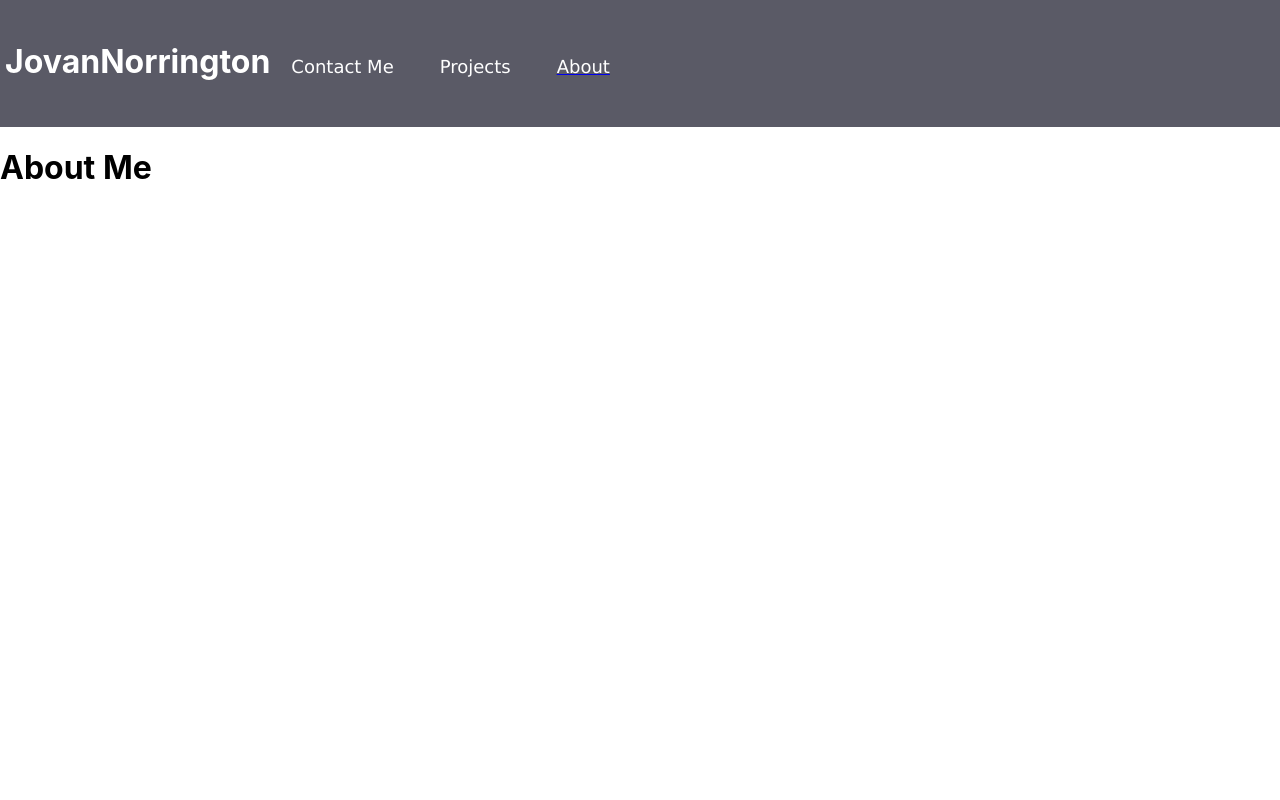
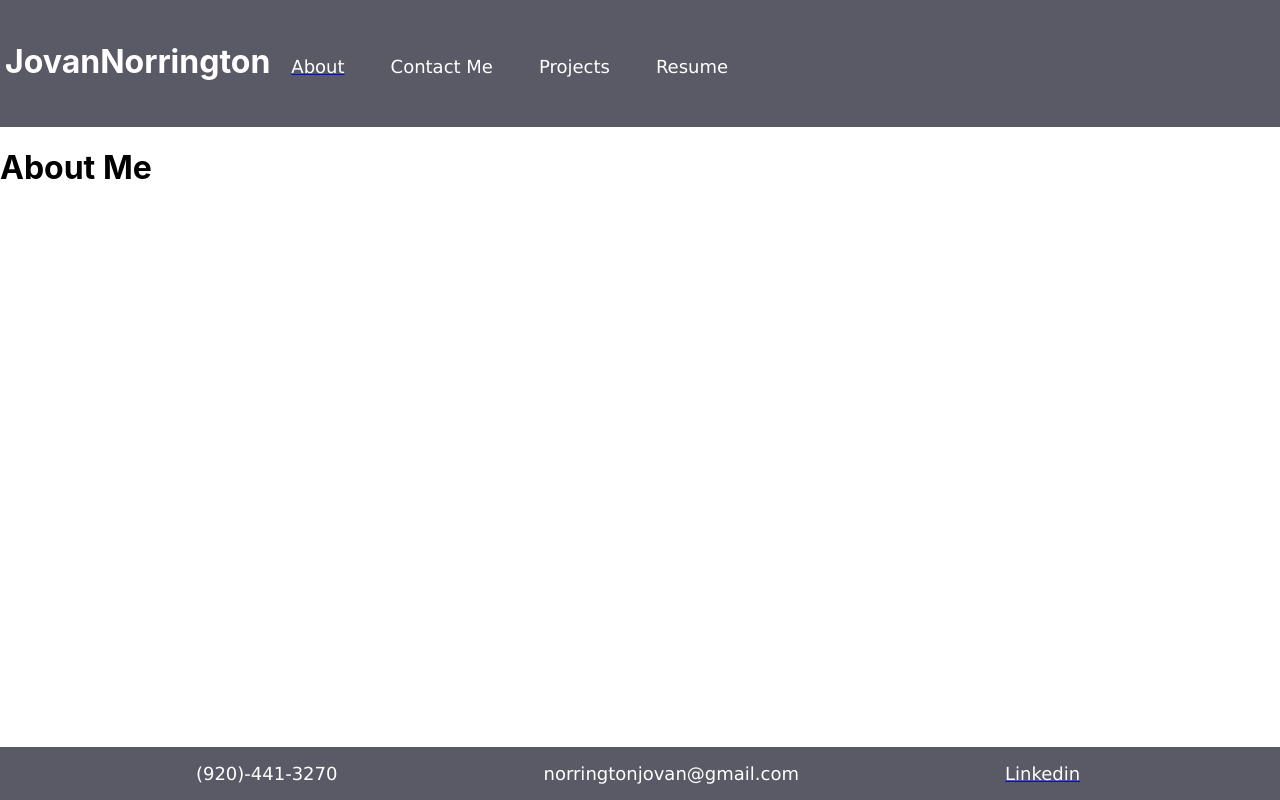
Before and after one commit to Jovan-png/React-Portfolio, a React (Create React App) app in the folder react-portfolio/: page / in a window 1280 px wide. Built offline with nearby package versions, Linux system fonts and the light colour scheme.

Commit message:
added footer and other coponents

```diff
--- a/react-portfolio/src/App.js
+++ b/react-portfolio/src/App.js
@@ -3,16 +3,30 @@ import './App.css';
 import Nav from './components/Nav';
 import ContactForm from './components/Contact';
 import About from './components/About';
+import Footer from './components/Footer';
 
 
 
 function App() {
+  const [categories] = useState([
+    {
+      name: 'About',
+      description: 'Photos of grocery stores, food trucks, and other commercial projects',
+    }
+  ]);
+
+
   const [contactSelected, setContactSelected] = useState(false);
+
+  const [currentCategory, setCurrentCategory] = useState(categories[0]);
   return (
     <div>
       <Nav
-      contactSelected={contactSelected}
-      setContactSelected={setContactSelected}
+  categories={categories}
+  setCurrentCategory={setCurrentCategory}
+  currentCategory={currentCategory}
+  contactSelected={contactSelected}
+  setContactSelected={setContactSelected}
       ></Nav>
     <main>
     {!contactSelected ? (
@@ -23,6 +37,7 @@ function App() {
             <ContactForm></ContactForm>
           )}
     </main>
+    <Footer></Footer>
     </div>
   );
 }
--- /dev/null
+++ b/react-portfolio/src/components/Footer/index.js
@@ -0,0 +1,20 @@
+import React from "react";
+
+
+
+function Footer(){
+    return(
+        <footer  id="contact-me"className="footer-container">
+            <div className="footer">
+    <ul>
+        <li className="number">(920)-441-3270</li>
+        <li className="email">norringtonjovan@gmail.com</li>
+        <a href="https://www.linkedin.com/in/jovan-norrington-jr-0a97a821b/">
+            <li class="linkedin">Linkedin</li>
+        </a>
+    </ul>
+    </div>
+</footer>
+    )
+}
+export default Footer
--- a/react-portfolio/src/components/Nav/index.js
+++ b/react-portfolio/src/components/Nav/index.js
@@ -6,8 +6,17 @@ import React, {useState, useEffect} from "react";
 function Nav(props){
     const {
         contactSelected,
-        setContactSelected
+        setContactSelected,
+        categories = [],
+        setCurrentCategory,
+        currentCategory
     } = props
+
+
+    useEffect(() => {
+        document.title = (currentCategory.name);
+      }, [currentCategory]);
+
     return(
         <header className="header">
             <ul>
@@ -15,13 +24,15 @@ function Nav(props){
                 <h1>Jovan </h1>
                 <h1>Norrington</h1>
             </a>
+            <a data-testid="about" href="#about"   onClick={() => setContactSelected(false)}>
+                <li className="about-header">About</li>
+                </a>
             <a data-testid="contact"  onClick={() => setContactSelected(true)}>
-                <li class="contact-header">Contact Me</li>
+                <li className="contact-header">Contact Me</li>
                 </a>
-                <li class="project-header">Projects</li>
-                <a data-testid="about" href="#about"   onClick={() => setContactSelected(false)}>
-                <li class="about-header">About</li>
-                </a>
+                <li className="project-header">Projects</li>
+                <li className="resume-header">Resume</li>
+
            </ul>
         </header>
     )
--- a/react-portfolio/src/index.css
+++ b/react-portfolio/src/index.css
@@ -44,21 +44,45 @@ code {
   font-size: large;
   font-family: Verdana, Geneva, Tahoma, sans-serif;
 }
-.header ul li::after {
-  background-color: var(--secondary-color);
-  content: "";
-  position: absolute;
-  height: 3px;
-  width: 0;
-  left: 0;
-  bottom: 0px;
-  transition: 0.4s;
-}
+
 .header ul li:hover {
   color: #3b3b3b;
   transition: 0.8s;
+  cursor: pointer;
 }
 .header ul li:hover::after {
   width: 100%;
   transition: 0.4s;
 }
+
+.footer {
+  position: absolute;
+  bottom: 0;
+  background-color: #5a5a66;
+  width: 100%;
+}
+.footer ul {
+  width: 100%;
+  text-align: center;
+}
+.footer ul li {
+  display: inline;
+  list-style: none;
+  background-color: #5a5a66;
+  margin: 0px 100px 18px 100px;
+  padding: 0px 5px 15px 1px;
+  position: relative;
+  color: #fff;
+  font-size: large;
+  font-family: Verdana, Geneva, Tahoma, sans-serif;
+  text-align: center;
+}
+
+.footer ul li:hover {
+  color: #3b3b3b;
+  transition: 0.5s;
+}
+.footer ul li:hover::after {
+  width: 100%;
+  transition: 0.4s;
+}
```
Also changed, not shown: react-portfolio/src/components/Project/index.js (added, +15 -0 lines).
